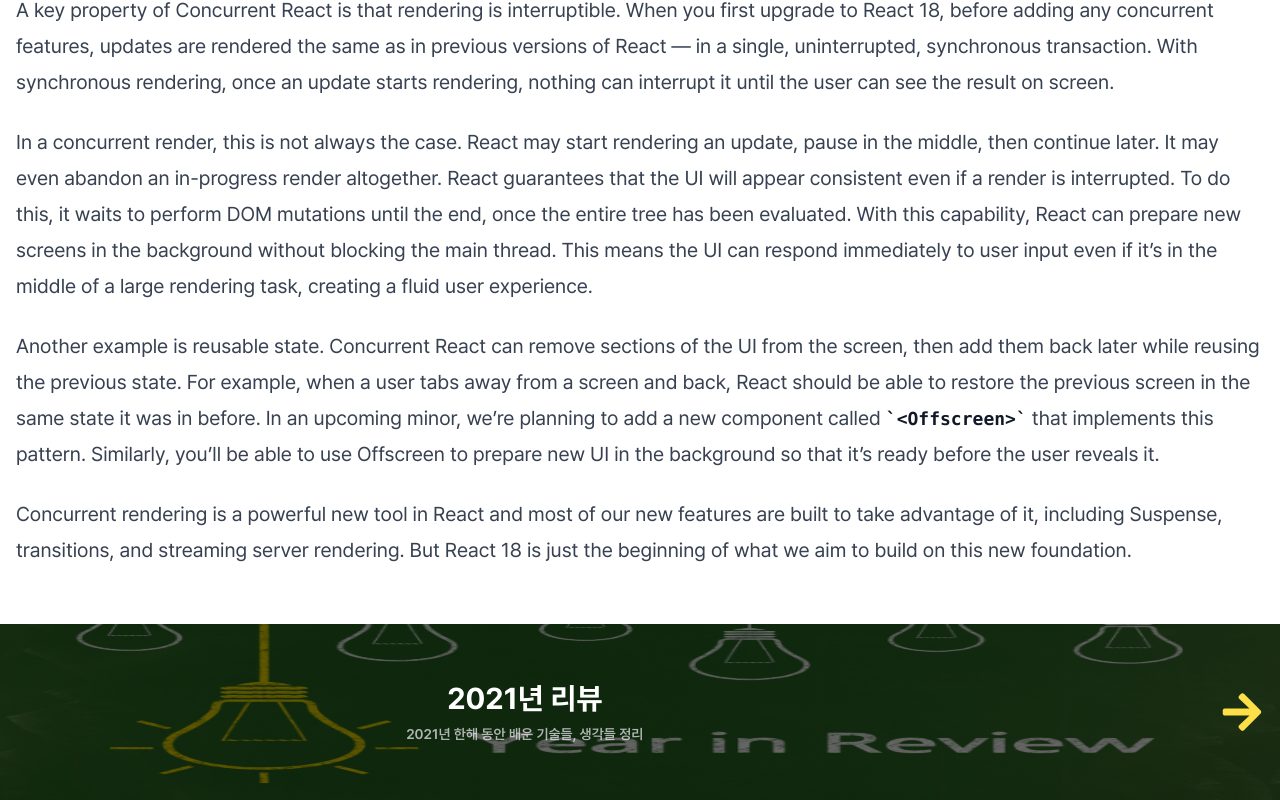
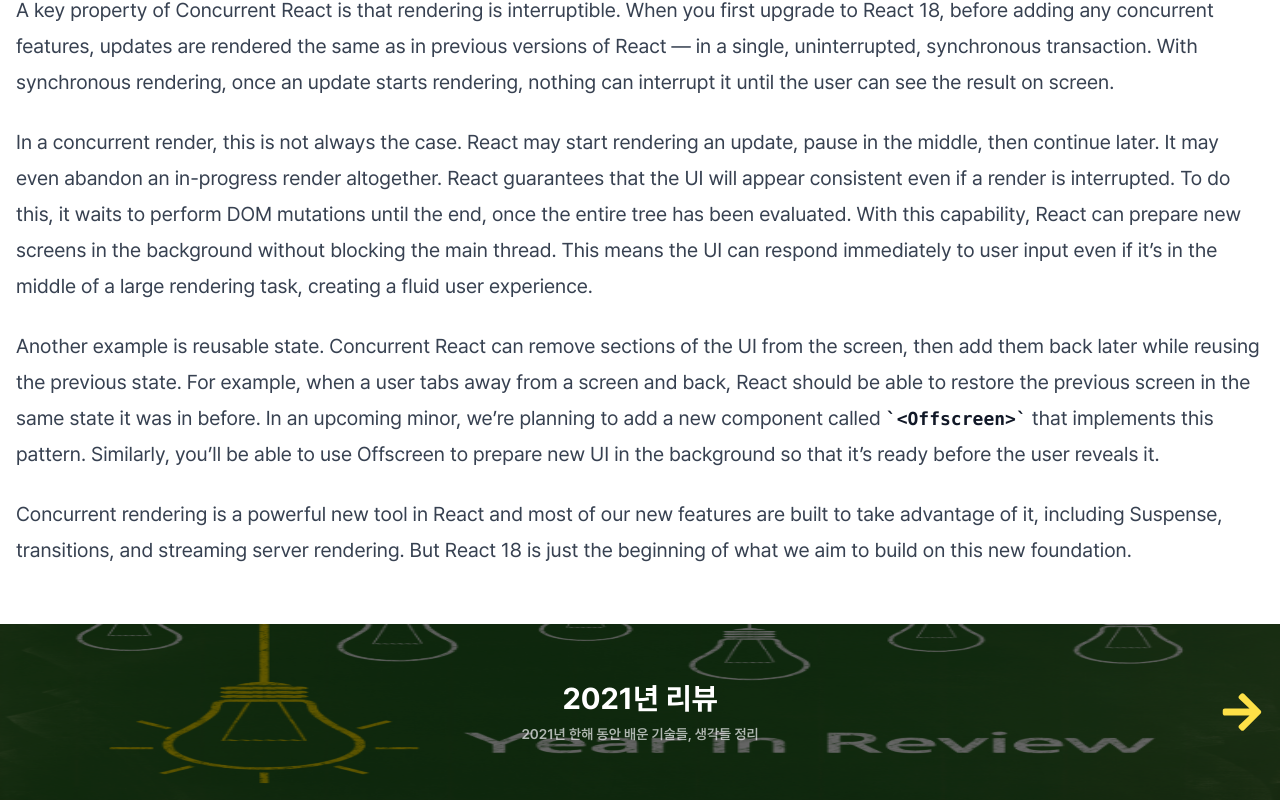
Before and after one commit to soonya27/myblog, a Next.js app: page /posts/detail/best-react-practices in a window 1280 px wide. Shown: the part 2879-3679 px from the top of the page. Built offline with nearby package versions, Linux system fonts and the light colour scheme.

Commit message:
post navi css 수정

```diff
--- a/src/components/NavigatorPostButton.tsx
+++ b/src/components/NavigatorPostButton.tsx
@@ -14,7 +14,7 @@ type Props = {
 const ICON_CLASS = 'absolute text-[9vw] sm:text-[4vw] lg:text-6xl p-2 transition-all text-yellow-300 basis-[12%] group-hover:scale-125';
 export default function NavigatorPostButton({ post: { path, title, description }, type, isOne }: Props) {
     return (
-        <Link href={`/posts/detail/${path}`} className='group relative w-full bg-black max-h-44 text-' >
+        <Link href={`/posts/detail/${path}`} className='group relative w-full bg-black max-h-44' >
             <Image src={`/images/posts/${path}.png`}
                 className='w-full h-full opacity-40 '
                 alt={title}
@@ -22,9 +22,9 @@ export default function NavigatorPostButton({ post: { path, title, description }
                 height={100} />
             <div className='absolute top-1/2 left-1/2 -translate-x-1/2 -translate-y-1/2 w-full flex justify-around items-center text-white px-[2vw]'>
                 {type == 'prev' && <FaArrowLeft className={`${ICON_CLASS} left-2`} />}
-                <div className={`w-full text-center ${type == 'prev' ? 'pl-[18%]' : 'pr-[18%]'}
-                ${isOne && (type == 'next' ? 'absolute left-1/2 pr-[0] -translate-x-1/2' : 'absolute left-1/2 pl-[0] -translate-x-1/2'
-                    )}`}>
+                <div className={`w-full text-center
+                ${isOne ? (type == 'next' ? 'absolute left-1/2 pr-[0] -translate-x-1/2' : 'absolute left-1/2 pl-[0] -translate-x-1/2'
+                    ) : (type == 'prev' ? 'pl-[18%]' : 'pr-[18%]')}`}>
                     <h3 className='text-[3.5vw] md:text-3xl font-bold break-all leading-none mb-2'>{title}</h3>
                     <p className='font-semibold text-[2.5vw] md:text-sm text-gray-100/70 leading-tight'>{description}</p>
                 </div>
```
